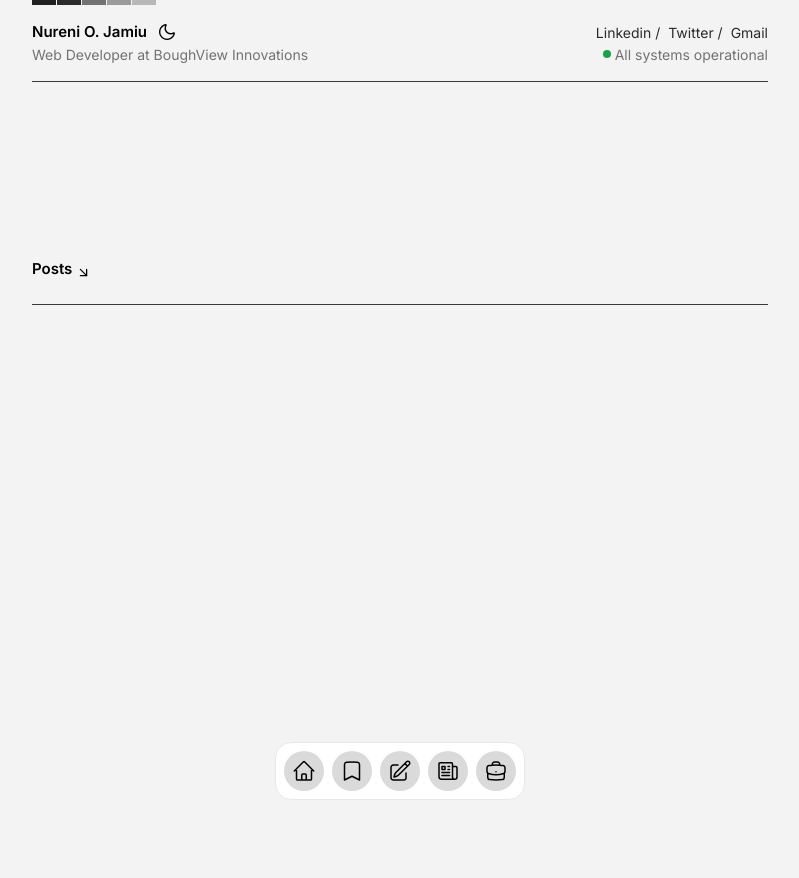
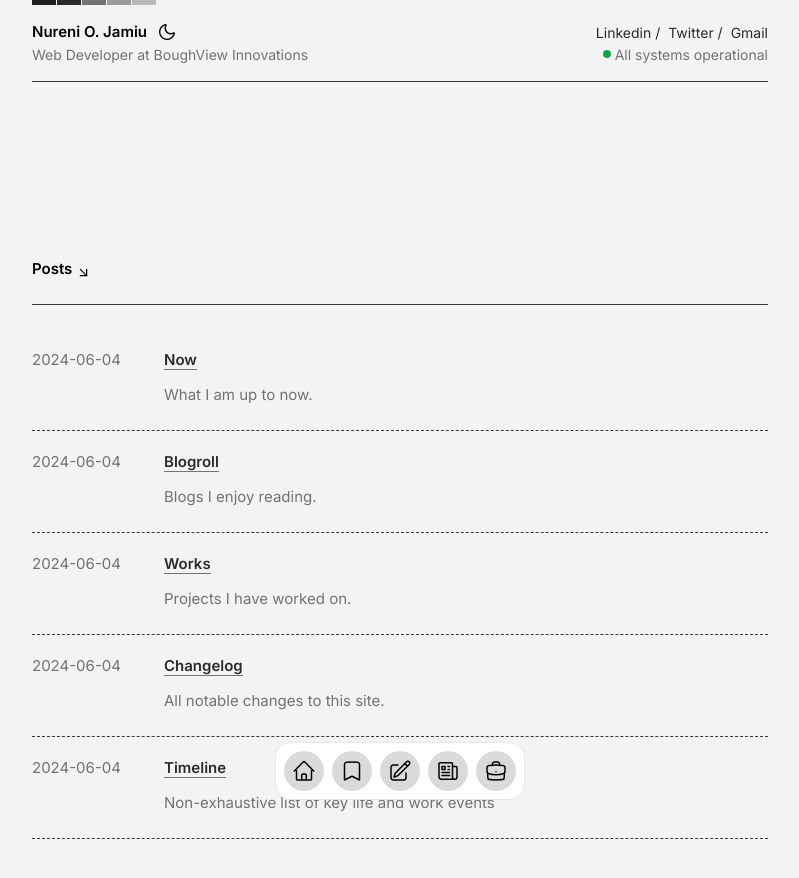
Before and after one commit to NureniJamiu/portfolio-v.3.0, a Next.js app: page /posts in a window 1280 px wide. Shown: the top 878 px of the page, without its empty margins (240-1039 px from the left). Before the commit the page ends 800 px from the top, so only its background shows below. Built offline with nearby package versions, Linux system fonts and the light colour scheme.

Commit message:
complete page

```diff
--- a/src/app/bookmarks/page.jsx
+++ b/src/app/bookmarks/page.jsx
@@ -1,39 +1,10 @@
 import Divider from "@/components/custom/Divider";
 import MarkdownComponent from "@/components/custom/MarkdownComponent";
 import PageTitle from "@/components/custom/PageTitle";
+import { markdown } from "@/mock-data/mockData";
 import React from "react";
 
 const Page = () => {
-  const markdown = [
-    {
-      date: "2024-06-01",
-      title: "[Understanding AI](https://example.com/understanding-ai)",
-      url: "understandingai.com",
-      body: "> The future of AI is not just about machines, but about enhancing human capabilities. - John Doe\n\n",
-    },
-    {
-      date: "2024-06-02",
-      title:
-        "[The Basics of Machine Learning](https://example.com/basics-of-ml)",
-      url: "basics.com",
-      body: '> Machine Learning is the study of computer algorithms that improve automatically through experience." - Jane Smith',
-    },
-    {
-      date: "2024-06-03",
-      title:
-        "[Deep Learning Demystified](https://example.com/deep-learning-demystified)",
-      url: "deeplearning.com",
-      body: ">Deep Learning is a complex field that deals with neural networks with many layers. To get started, read the [Deep Learning Introduction](https://example.com/dl-introduction)",
-    },
-    {
-      date: "2024-06-04",
-      title:
-        "[Exploring Natural Language Processing](https://example.com/nlp-exploration)",
-      url: "nlpexploration.com",
-      body: '>Natural *Language Processing* (NLP) enables machines to understand human language. An excellent starting point is the [NLP Fundamentals](https://example.com/nlp-fundamentals)."NLP is a critical component in the interaction between humans and machines." - Michael Brown',
-    },
-  ];
-
   return (
     <div className="pb-20">
       <PageTitle
--- a/src/app/notes/page.jsx
+++ b/src/app/notes/page.jsx
@@ -1,10 +1,31 @@
+import Divider from "@/components/custom/Divider";
+import MarkdownComponent from "@/components/custom/MarkdownComponent";
 import PageTitle from "@/components/custom/PageTitle";
+import { notes } from "@/mock-data/mockData";
 import React from "react";
 
 const Page = () => {
   return (
-    <div>
+    <div className="pb-20">
       <PageTitle title="Notes" description="Short-form thoughts and updates." />
+      <div>
+        {notes.map((item, index) => (
+          <>
+            <div
+              key={index}
+              className="flex gap-5 text-[15px] py-5 text-[#2b2b2b] dark:text-[#dbdbdb]"
+            >
+              <div className="w-28 text-[#727272]">{item.date}</div>
+              <div className="flex-1 flex flex-col gap-1">
+                <div className="mt-2">
+                  <MarkdownComponent>{item.body}</MarkdownComponent>
+                </div>
+              </div>
+            </div>
+            <Divider type="border-dashed" />
+          </>
+        ))}
+      </div>
     </div>
   );
 };
--- a/src/app/posts/page.jsx
+++ b/src/app/posts/page.jsx
@@ -1,10 +1,34 @@
+import Divider from "@/components/custom/Divider";
+import MarkdownComponent from "@/components/custom/MarkdownComponent";
 import PageTitle from "@/components/custom/PageTitle";
+import { moreLinks } from "@/mock-data/mockData";
 import React from "react";
 
 const Page = () => {
   return (
-    <div>
+    <div className="pb-20">
       <PageTitle title="Posts" description="" />
+      <div>
+        {moreLinks.map((item, index) => (
+          <>
+            <div
+              key={index}
+              className="flex gap-5 text-[15px] py-5 text-[#2b2b2b] dark:text-[#dbdbdb]"
+            >
+              <div className="w-28 text-[#727272]">{item.date}</div>
+              <div className="flex-1 flex flex-col gap-1">
+                <div className="font-semibold">
+                  <MarkdownComponent>{item.title}</MarkdownComponent>
+                </div>
+                <div className="mt-2 text-[#727272]">
+                  <MarkdownComponent>{item.description}</MarkdownComponent>
+                </div>
+              </div>
+            </div>
+            <Divider type="border-dashed" />
+          </>
+        ))}
+      </div>
     </div>
   );
 };
--- /dev/null
+++ b/src/mock-data/mockData.js
@@ -0,0 +1,75 @@
+export const markdown = [
+  {
+    date: "2024-06-01",
+    title: "[Understanding AI](https://example.com/understanding-ai)",
+    url: "understandingai.com",
+    body: "> The future of AI is not just about machines, but about enhancing human capabilities. - John Doe\n\n",
+  },
+  {
+    date: "2024-06-02",
+    title: "[The Basics of Machine Learning](https://example.com/basics-of-ml)",
+    url: "basics.com",
+    body: '> Machine Learning is the study of computer algorithms that improve automatically through experience." - Jane Smith',
+  },
+  {
+    date: "2024-06-03",
+    title:
+      "[Deep Learning Demystified](https://example.com/deep-learning-demystified)",
+    url: "deeplearning.com",
+    body: ">Deep Learning is a complex field that deals with neural networks with many layers. To get started, read the [Deep Learning Introduction](https://example.com/dl-introduction)",
+  },
+  {
+    date: "2024-06-04",
+    title:
+      "[Exploring Natural Language Processing](https://example.com/nlp-exploration)",
+    url: "nlpexploration.com",
+    body: '>Natural *Language Processing* (NLP) enables machines to understand human language. An excellent starting point is the [NLP Fundamentals](https://example.com/nlp-fundamentals)."NLP is a critical component in the interaction between humans and machines." - Michael Brown',
+  },
+];
+
+export const notes = [
+  {
+    date: "2024-06-01",
+    body: "The future of AI is not just about machines, but about enhancing human capabilities. - John Doe\n\n",
+  },
+  {
+    date: "2024-06-02",
+    body: 'Machine Learning is the study of computer algorithms that improve automatically through experience." - Jane Smith',
+  },
+  {
+    date: "2024-06-03",
+    body: "Deep Learning is a complex field that deals with neural networks with many layers. To get started, read the [Deep Learning Introduction](https://example.com/dl-introduction)",
+  },
+  {
+    date: "2024-06-04",
+    body: 'Natural *Language Processing* (NLP) enables machines to understand human language. An excellent starting point is the [NLP Fundamentals](https://example.com/nlp-fundamentals)."NLP is a critical component in the interaction between humans and machines." - Michael Brown',
+  },
+];
+
+export const moreLinks = [
+  {
+    date: "2024-06-04",
+    title: "[Now](http://localhost:3000/now)",
+    description: "What I am up to now.",
+  },
+  {
+    date: "2024-06-04",
+    title: "[Blogroll](http://localhost:3000/blogroll)",
+    description: "Blogs I enjoy reading.",
+  },
+  {
+    date: "2024-06-04",
+    title: "[Works](http://localhost:3000/works)",
+    description: "Projects I have worked on.",
+  },
+  {
+    date: "2024-06-04",
+    title: "[Changelog](http://localhost:3000/changelog)",
+    description: "All notable changes to this site.",
+  },
+  {
+    date: "2024-06-04",
+    title: "[Timeline](http://localhost:3000/timeline)",
+    description: "Non-exhaustive list of key life and  work events",
+  },
+];
```
